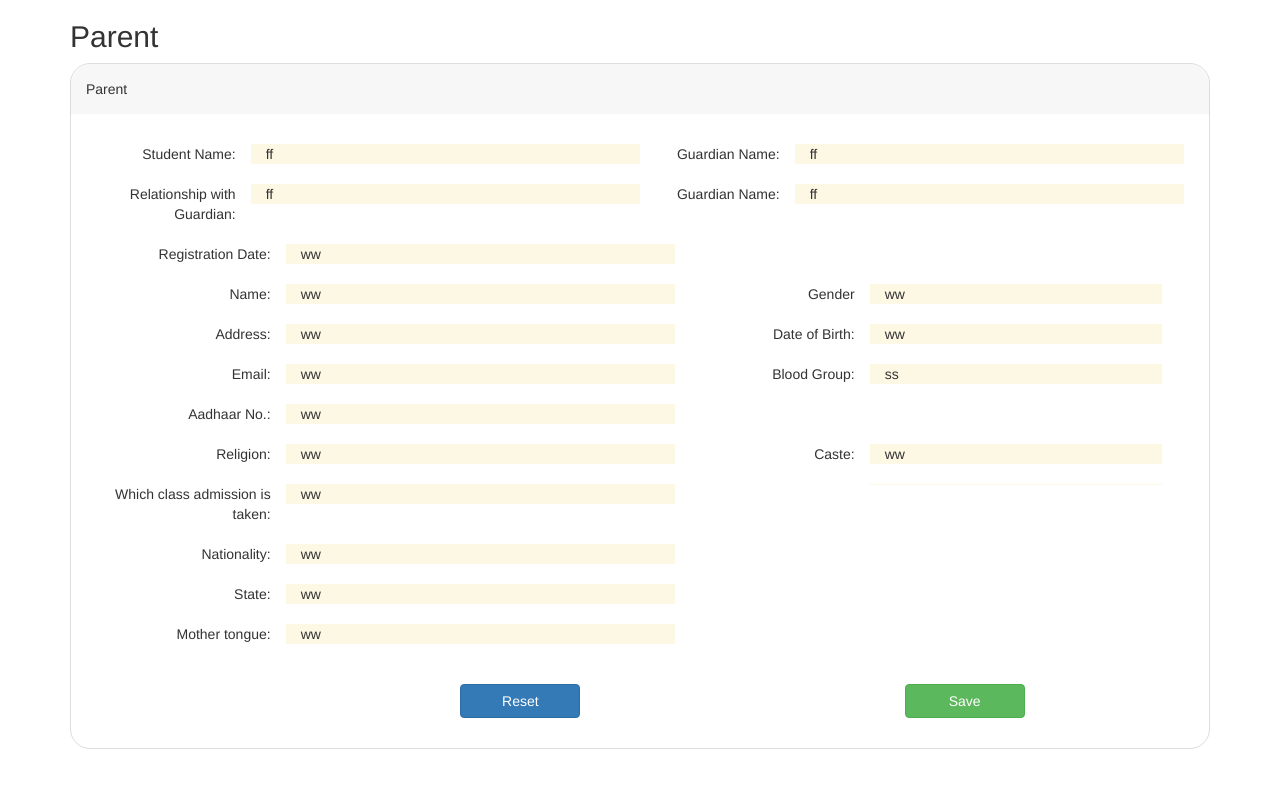
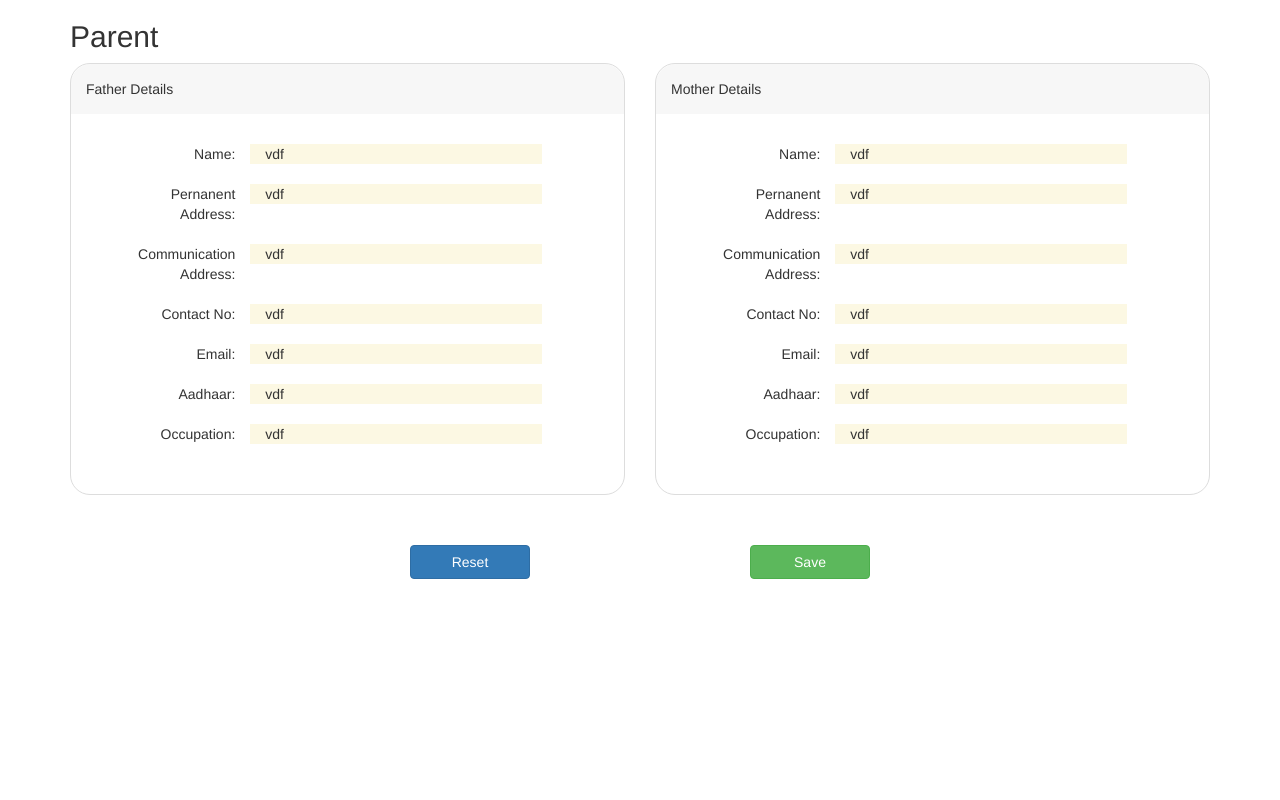
Before and after one commit to rakrisegdc/ESchoolEnv, a Django app: template ESchoolOffice/templates/student/Parent.html in a window 1280 px wide. Run offline with Django 3.2, Linux system fonts and the light colour scheme; the template is opened without the code that fills it, so the values that code supplies are empty; some libraries are stand-ins or nearby versions.

Commit message:
27.02.2021 11:14 basic html forms

```diff
--- a/ESchoolOffice/templates/student/Parent.html
+++ b/ESchoolOffice/templates/student/Parent.html
@@ -10,217 +10,196 @@
         <link rel="stylesheet" href="https://maxcdn.bootstrapcdn.com/bootstrap/3.3.7/css/bootstrap.min.css" integrity="sha384-BVYiiSIFeK1dGmJRAkycuHAHRg32OmUcww7on3RYdg4Va+PmSTsz/K68vbdEjh4u" crossorigin="anonymous">
     </head>
     <body id="top">
-
 <div class="container">
+        <div>
           <h2>Parent</h2>
+      </div>
 
       <div class="row">
-   <div class="col-md-12">
-
+         <div class="col-md-6">
             <div class="card table-bordered table-student">
                 <div class="card-header">
-                    Parent
+                    Father Details
                 </div>
                 <div class="card-body">
                     <div class="row card-body2">
 
-                        <div class="col-md-2 text-right">
-                            Student Name:
+                        <div class="col-md-1">
                         </div>
 
-                        <div class="col-md-4 bg-warning">
-                        ff
+                        <div class="col-md-3 text-right">
+                            Name:
+                        </div>
+                        <div class="col-md-6 bg-warning">
+                            vdf
+                        </div>
+                    </div>
+                    <div class="row card-body2">
+
+                        <div class="col-md-1">
                         </div>
 
-                        <div class="col-md-2 text-right" style="margin-left: -40px;">
-                            Guardian Name:
+                        <div class="col-md-3 text-right">
+                            Pernanent Address:
+                        </div>
+                        <div class="col-md-6 bg-warning">
+                            vdf
+                        </div>
+                    </div>
+                    <div class="row card-body2">
+
+                        <div class="col-md-1">
                         </div>
 
-                        <div class="col-md-4 bg-warning" style="">
-                        ff
+                        <div class="col-md-3 text-right">
+                            Communication Address:
+                        </div>
+                        <div class="col-md-6 bg-warning">
+                            vdf
                         </div>
                     </div>
-
                     <div class="row card-body2">
 
-                        <div class="col-md-2 text-right">
-                            Relationship with Guardian:
+                        <div class="col-md-1">
                         </div>
 
-                        <div class="col-md-4 bg-warning">
-                        ff
+                        <div class="col-md-3 text-right">
+                            Contact No:
+                        </div>
+                        <div class="col-md-6 bg-warning">
+                            vdf
+                        </div>
+                    </div>
+                    <div class="row card-body2">
+
+                        <div class="col-md-1">
                         </div>
 
-                        <div class="col-md-2 text-right" style="margin-left: -40px;">
-                            Guardian Name:
+                        <div class="col-md-3 text-right">
+                            Email:
+                        </div>
+                        <div class="col-md-6 bg-warning">
+                            vdf
+                        </div>
+                    </div>
+                    <div class="row card-body2">
+
+                        <div class="col-md-1">
                         </div>
 
-                        <div class="col-md-4 bg-warning" style="">
-                        ff
+                        <div class="col-md-3 text-right">
+                            Aadhaar:
+                        </div>
+                        <div class="col-md-6 bg-warning">
+                            vdf
                         </div>
                     </div>
-
                     <div class="row card-body2">
 
-                        <div class="col-md-2 text-right col-formargin">
-                            Registration Date:
+                        <div class="col-md-1">
                         </div>
 
-                        <div class="col-md-4 bg-warning">
-                        ww
+                        <div class="col-md-3 text-right">
+                            Occupation:
+                        </div>
+                        <div class="col-md-6 bg-warning">
+                            vdf
                         </div>
                     </div>
-
-                    <div class="row card-body2">
-
-
-                        <div class="col-md-2 text-right col-formargin">
-                            Name:
-                        </div>
-
-                        <div class="col-md-4 bg-warning">
-                        ww
-                        </div>
-
-                        <div class="col-md-2 text-right">
-                        Gender
-                        </div>
-
-                        <div class="col-md-3 bg-warning">
-                        ww
-                        </div>
-                    </div>
-
-                    <div class="row card-body2">
-                        <div class="col-md-2 text-right col-formargin">
-                            Address:
-                        </div>
-
-                        <div class="col-md-4 bg-warning">
-                        ww
-                        </div>
-
-                        <div class="col-md-2 text-right">
-                            Date of Birth:
-                        </div>
-
-                         <div class="col-md-3 bg-warning">
-                        ww
-                        </div>
-                    </div>
-
-                    <div class="row card-body2">
-                        <div class="col-md-2 text-right col-formargin">
-                            Email:
-                        </div>
-
-                        <div class="col-md-4 bg-warning">
-                        ww
-                        </div>
-
-                        <div class="col-md-2 text-right">
-                            Blood Group:
-                        </div>
-
-                        <div class="col-md-3 bg-warning">
-                        ss
-                        </div>
-                    </div>
-
-                    <div class="row card-body2">
-
-                        <div class="col-md-2 text-right col-formargin">
-                            Aadhaar No.:
-                        </div>
-
-                        <div class="col-md-4 bg-warning">
-                        ww
-                        </div>
-                    </div>
-
-                    <div class="row card-body2">
-                        <div class="col-md-2 text-right col-formargin">
-                            Religion:
-                        </div>
-
-                        <div class="col-md-4 bg-warning ">
-                        ww
-                        </div>
-
-                        <div class="col-md-2 text-right">
-                            Caste:
-                        </div>
-
-                        <div class="col-md-3 bg-warning">
-                        ww
-                        </div>
-                    </div>
-
-                    <div class="row card-body2">
-                        <div class="col-md-2 text-right col-formargin">
-                            Which class admission is taken:
-                        </div>
-
-                        <div class="col-md-4 bg-warning">
-                        ww
-                        </div>
-
-                        <div class="col-md-2 text-right">
-
-                        </div>
-
-                        <div class="col-md-3 bg-warning">
 
                 </div>
             </div>
 
+        </div>
+        <div class="col-md-6">
+
+            <div class="card table-bordered table-student">
+                <div class="card-header">
+                    Mother Details
+                </div>
+                <div class="card-body">
                     <div class="row card-body2">
-                        <div class="col-md-2 text-right col-formargin">
-                            Nationality:
+
+                        <div class="col-md-1">
                         </div>
 
-                        <div class="col-md-4 bg-warning">
-                        ww
+                        <div class="col-md-3 text-right">
+                            Name:
+                        </div>
+                        <div class="col-md-6 bg-warning">
+                            vdf
                         </div>
                     </div>
+                    <div class="row card-body2">
 
-                    <div class="row card-body2">
-                        <div class="col-md-2 text-right col-formargin">
-                            State:
+                        <div class="col-md-1">
                         </div>
 
-                        <div class="col-md-4 bg-warning">
-                        ww
+                        <div class="col-md-3 text-right">
+                            Pernanent Address:
+                        </div>
+                        <div class="col-md-6 bg-warning">
+                            vdf
                         </div>
                     </div>
+                    <div class="row card-body2">
 
-                     <div class="row card-body2">
-                        <div class="col-md-2 text-right col-formargin">
-                            Mother tongue:
+                        <div class="col-md-1">
                         </div>
 
-                        <div class="col-md-4 bg-warning">
-                        ww
+                        <div class="col-md-3 text-right">
+                            Communication Address:
+                        </div>
+                        <div class="col-md-6 bg-warning">
+                            vdf
                         </div>
                     </div>
+                    <div class="row card-body2">
 
-                     <div class="row btn-div">
-                        <div class="col-md-4 card-body2">
-                        </div>
-                        <div class="col-md-4">
-
-                        <button class="btn btn-primary btn-btn">
-                            Reset
-                        </button>
+                        <div class="col-md-1">
                         </div>
 
-                        <div class="col-md-4">
-                        <button class="btn btn-success btn-btn btn-save" onclick="return confirm('Are you sure you want to save this Staff Registration');">
-                            Save
-                        </button>
+                        <div class="col-md-3 text-right">
+                            Contact No:
+                        </div>
+                        <div class="col-md-6 bg-warning">
+                            vdf
+                        </div>
+                    </div>
+                    <div class="row card-body2">
+
+                        <div class="col-md-1">
                         </div>
 
+                        <div class="col-md-3 text-right">
+                            Email:
                         </div>
+                        <div class="col-md-6 bg-warning">
+                            vdf
+                        </div>
+                    </div>
+                    <div class="row card-body2">
+
+                        <div class="col-md-1">
+                        </div>
+
+                        <div class="col-md-3 text-right">
+                            Aadhaar:
+                        </div>
+                        <div class="col-md-6 bg-warning">
+                            vdf
+                        </div>
+                    </div>
+                    <div class="row card-body2">
+
+                        <div class="col-md-1">
+                        </div>
+
+                        <div class="col-md-3 text-right">
+                            Occupation:
+                        </div>
+                        <div class="col-md-6 bg-warning">
+                            vdf
                         </div>
                     </div>
 
@@ -228,5 +207,37 @@
             </div>
 
 
+
+        </div>
+
+
+    </div>
+      <div class="row" style="margin-top: 50px;">
+        <div class="col-md-12">
+                        <div class="col-md-3">
+                        </div>
+                        <div class="col-md-2 text-right">
+
+                            <button class="btn btn-primary btn-btn">
+                                Reset
+                            </button>
+                        </div>
+                        <div class="col-md-2">
+                        </div>
+
+                        <div class="col-md-2 text-left">
+                            <button class="btn btn-success btn-btn" onclick="return confirm('Are you sure you want to activate this Academic Year');">
+                                Save
+                            </button>
+                        </div>
+
+                        <div class="col-md-3">
+                        </div>
+
+
+                    </div>
+                </div>
+            </div>
+
 </body>
 </html>
```
Lines whose indentation alone changed are shown as unchanged.
